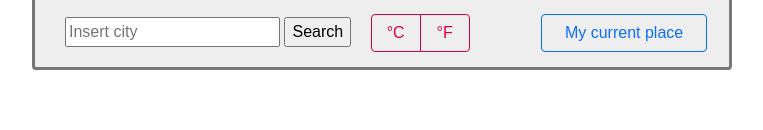
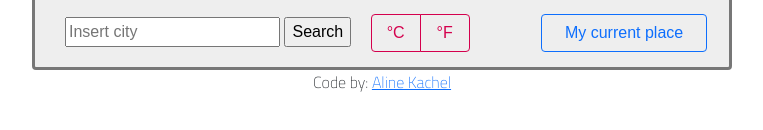
Before and after one commit to alinekachel/she-codes-plus, a plain HTML site: page index.html in a window 1280 px wide. Shown: the part 166-296 px from the top of the page, without its empty margins (258-1021 px from the left). Drawn offline with nearby package versions, Linux system fonts and the light colour scheme; a web font is replaced by a local one.

Commit message:
Coder credits
Added coder credits, and CSS styling to it

```diff
--- a/index.html
+++ b/index.html
@@ -161,6 +161,12 @@
       -->
         <!-- Closing divs-->
       </div>
+      <p>
+        Code by:
+        <a href="https://github.com/alinekachel/she-codes-plus" target="_blank">
+          Aline Kachel</a
+        >
+      </p>
     </div>
     <script src="src/homework.js"></script>
   </body>
--- a/src/style.css
+++ b/src/style.css
@@ -14,7 +14,10 @@ h6 {
 }
 p {
   margin: 0;
+  text-align: center;
+  font-family: "Titillium Web", cursive;
 }
+
 form {
   display: inline;
   width: 30%;
```
